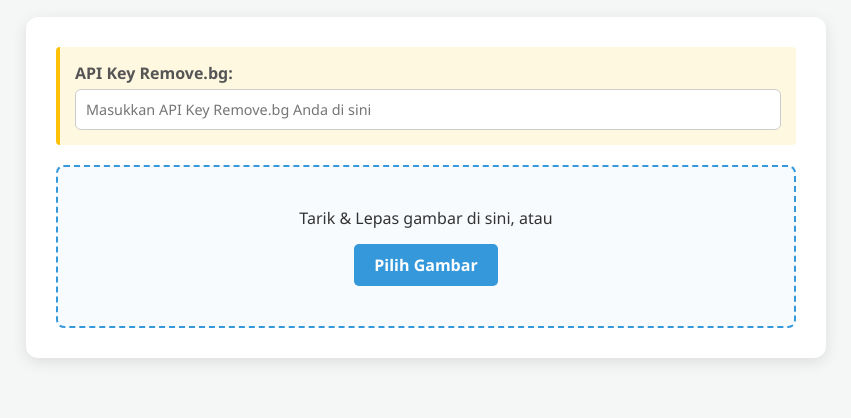
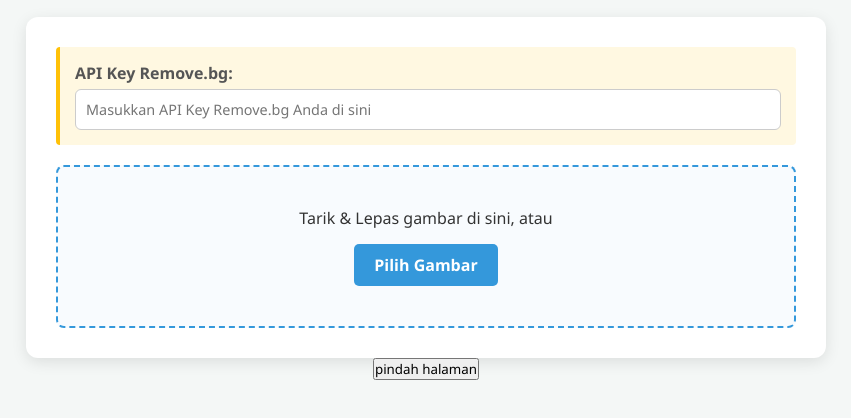
Before and after one commit to kaishi014/SMAN-2-Bojonggede-, a plain HTML site: page index.html in a window 1280 px wide. Shown: the part 96-514 px from the top of the page, without its empty margins (214-1065 px from the left). Drawn offline with Linux system fonts and the light colour scheme.

Commit message:
Add button to navigate to another page

```diff
--- a/index.html
+++ b/index.html
@@ -207,6 +207,7 @@
             </div>
         </div>
     </div>
+    <button src="file.html">pindah halaman</button>
 
     <script>
         const fileInput = document.getElementById('fileInput');
```
